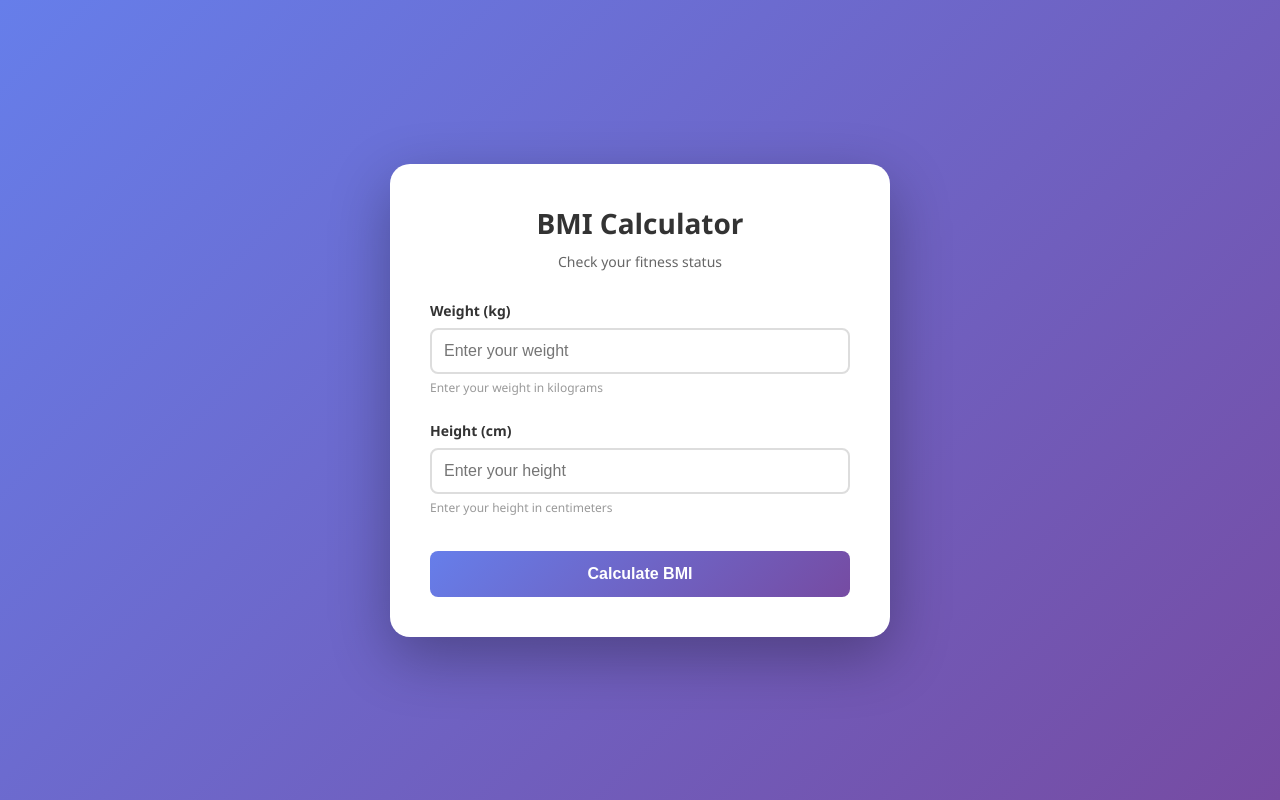
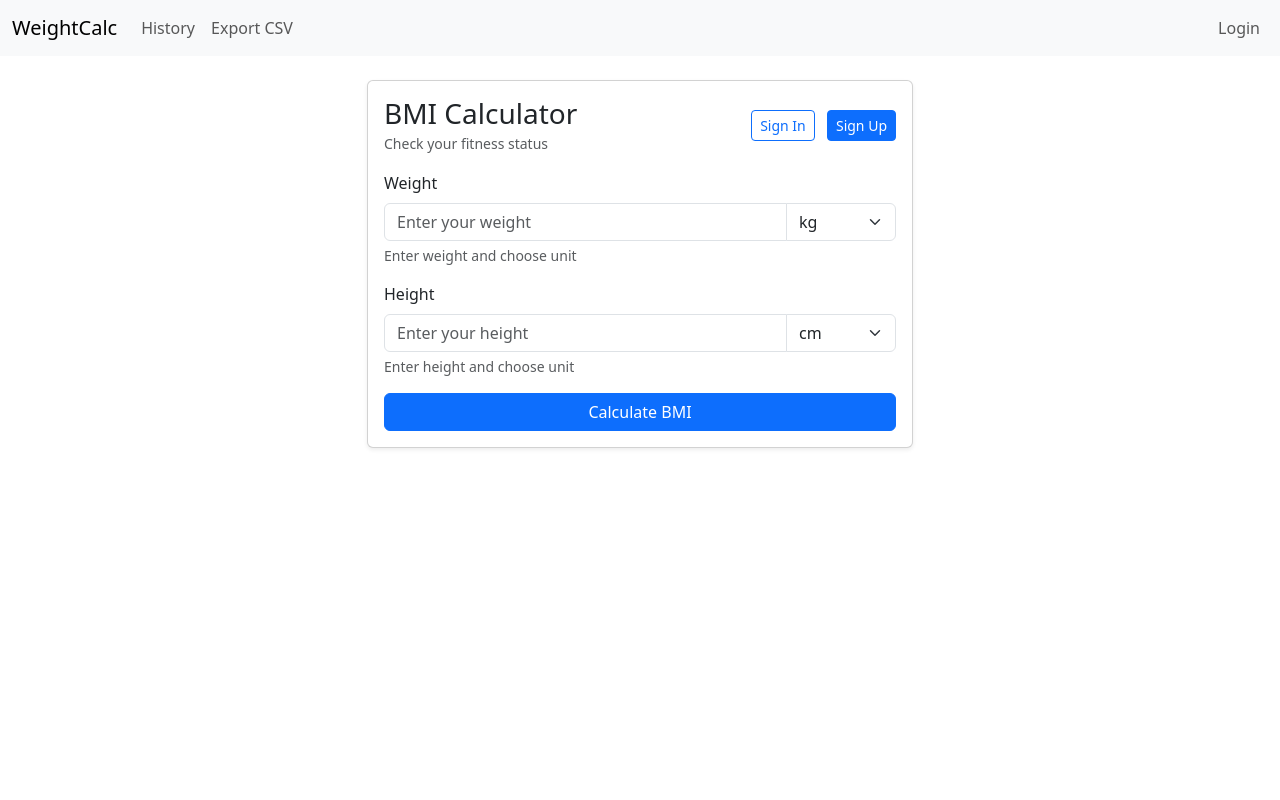
Before and after one commit to Sarvardev035/weight-calculator, a Flask app: page / in a window 1280 px wide. Run offline with Flask 3, Linux system fonts and the light colour scheme.

Commit message:
feat(ui): add Sign In/Sign Up buttons and login page

```diff
--- a/templates/index.html
+++ b/templates/index.html
@@ -1,263 +1,80 @@
-<!DOCTYPE html>
-<html lang="en">
-<head>
-    <meta charset="UTF-8">
-    <meta name="viewport" content="width=device-width, initial-scale=1.0">
-    <title>BMI Calculator</title>
-    <style>
-        * {
-            margin: 0;
-            padding: 0;
-            box-sizing: border-box;
-        }
+{% extends 'base.html' %}
 
-        body {
-            font-family: 'Segoe UI', Tahoma, Geneva, Verdana, sans-serif;
-            background: linear-gradient(135deg, #667eea 0%, #764ba2 100%);
-            min-height: 100vh;
-            display: flex;
-            justify-content: center;
-            align-items: center;
-            padding: 20px;
-        }
+{% block title %}BMI Calculator{% endblock %}
 
-        .container {
-            background: white;
-            border-radius: 20px;
-            box-shadow: 0 20px 60px rgba(0, 0, 0, 0.3);
-            padding: 40px;
-            width: 100%;
-            max-width: 500px;
-        }
-
-        h1 {
-            text-align: center;
-            color: #333;
-            margin-bottom: 10px;
-            font-size: 28px;
-        }
-
-        .subtitle {
-            text-align: center;
-            color: #666;
-            margin-bottom: 30px;
-            font-size: 14px;
-        }
-
-        .form-group {
-            margin-bottom: 25px;
-        }
-
-        label {
-            display: block;
-            margin-bottom: 8px;
-            color: #333;
-            font-weight: 600;
-            font-size: 14px;
-        }
-
-        input {
-            width: 100%;
-            padding: 12px;
-            border: 2px solid #ddd;
-            border-radius: 8px;
-            font-size: 16px;
-            transition: border-color 0.3s;
-        }
-
-        input:focus {
-            outline: none;
-            border-color: #667eea;
-        }
-
-        .input-helper {
-            font-size: 12px;
-            color: #999;
-            margin-top: 5px;
-        }
-
-        button {
-            width: 100%;
-            padding: 14px;
-            background: linear-gradient(135deg, #667eea 0%, #764ba2 100%);
-            color: white;
-            border: none;
-            border-radius: 8px;
-            font-size: 16px;
-            font-weight: 600;
-            cursor: pointer;
-            transition: transform 0.2s, box-shadow 0.2s;
-            margin-top: 10px;
-        }
-
-        button:hover {
-            transform: translateY(-2px);
-            box-shadow: 0 10px 25px rgba(102, 126, 234, 0.4);
-        }
-
-        button:active {
-            transform: translateY(0);
-        }
-
-        .result {
-            margin-top: 30px;
-            padding: 25px;
-            border-radius: 12px;
-            text-align: center;
-            display: none;
-        }
-
-        .result.show {
-            display: block;
-            animation: slideIn 0.3s ease-out;
-        }
-
-        @keyframes slideIn {
-            from {
-                opacity: 0;
-                transform: translateY(20px);
-            }
-            to {
-                opacity: 1;
-                transform: translateY(0);
-            }
-        }
-
-        .result h2 {
-            font-size: 32px;
-            margin-bottom: 10px;
-        }
-
-        .result p {
-            font-size: 18px;
-            margin: 10px 0;
-        }
-
-        .status {
-            font-size: 24px;
-            font-weight: bold;
-            margin-top: 15px;
-            padding: 10px;
-            border-radius: 8px;
-        }
-
-        .status.blue {
-            background-color: #e3f2fd;
-            color: #1565c0;
-        }
-
-        .status.green {
-            background-color: #e8f5e9;
-            color: #2e7d32;
-        }
-
-        .status.orange {
-            background-color: #fff3e0;
-            color: #e65100;
-        }
-
-        .status.red {
-            background-color: #ffebee;
-            color: #c62828;
-        }
-
-        .error {
-            color: #d32f2f;
-            background-color: #ffebee;
-            padding: 12px;
-            border-radius: 8px;
-            margin-top: 15px;
-            display: none;
-        }
-
-        .error.show {
-            display: block;
-        }
-
-        .bmi-chart {
-            margin-top: 20px;
-            padding-top: 20px;
-            border-top: 1px solid #eee;
-        }
-
-        .chart-label {
-            display: flex;
-            justify-content: space-between;
-            font-size: 12px;
-            color: #666;
-            margin-bottom: 10px;
-        }
-
-        .chart-bar {
-            height: 30px;
-            background: linear-gradient(90deg, #1565c0 0%, #2e7d32 25%, #e65100 75%, #c62828 100%);
-            border-radius: 15px;
-            position: relative;
-        }
-
-        .chart-pointer {
-            position: absolute;
-            top: -8px;
-            width: 2px;
-            height: 46px;
-            background-color: black;
-        }
-    </style>
-</head>
-<body>
-    <div class="container">
-        <h1>BMI Calculator</h1>
-        <p class="subtitle">Check your fitness status</p>
+{% block content %}
+<div class="row justify-content-center">
+  <div class="col-md-8 col-lg-6">
+    <div class="card shadow-sm">
+      <div class="card-body">
+        <div class="d-flex justify-content-between align-items-center mb-3">
+          <div>
+            <h3 class="card-title mb-0">BMI Calculator</h3>
+            <small class="text-muted">Check your fitness status</small>
+          </div>
+          <div>
+            {% if not username %}
+            <a href="{{ url_for('login') }}" class="btn btn-outline-primary btn-sm me-2">Sign In</a>
+            <a href="{{ url_for('login') }}" class="btn btn-primary btn-sm">Sign Up</a>
+            {% else %}
+            <span class="me-2">Signed in as <strong>{{ username }}</strong></span>
+            <a href="{{ url_for('logout') }}" class="btn btn-outline-secondary btn-sm">Logout</a>
+            {% endif %}
+          </div>
+        </div>
 
         <form id="bmiForm">
-            <div class="form-group">
-                <label for="weight">Weight (kg)</label>
-                <input
-                    type="number"
-                    id="weight"
-                    placeholder="Enter your weight"
-                    min="1"
-                    step="0.1"
-                    required
-                >
-                <div class="input-helper">Enter your weight in kilograms</div>
+          <div class="mb-3">
+            <label for="weight" class="form-label">Weight</label>
+            <div class="input-group">
+              <input type="number" class="form-control" id="weight" placeholder="Enter your weight" min="1" step="0.1" required>
+              <select id="weight_unit" class="form-select" style="max-width: 110px;">
+                <option value="kg" selected>kg</option>
+                <option value="lb">lb</option>
+              </select>
+            </div>
+            <div class="form-text">Enter weight and choose unit</div>
           </div>
 
-            <div class="form-group">
-                <label for="height">Height (cm)</label>
-                <input
-                    type="number"
-                    id="height"
-                    placeholder="Enter your height"
-                    min="1"
-                    step="0.1"
-                    required
-                >
-                <div class="input-helper">Enter your height in centimeters</div>
+          <div class="mb-3">
+            <label for="height" class="form-label">Height</label>
+            <div class="input-group">
+              <input type="number" class="form-control" id="height" placeholder="Enter your height" min="1" step="0.1" required>
+              <select id="height_unit" class="form-select" style="max-width: 110px;">
+                <option value="cm" selected>cm</option>
+                <option value="in">in</option>
+              </select>
+            </div>
+            <div class="form-text">Enter height and choose unit</div>
           </div>
 
-            <button type="submit">Calculate BMI</button>
+          <button type="submit" class="btn btn-primary w-100">Calculate BMI</button>
         </form>
 
-        <div class="error" id="error"></div>
+        <div class="mt-3" id="error" style="display:none;"></div>
 
-        <div class="result" id="result">
-            <h2 id="bmiValue"></h2>
+        <div class="mt-3 card" id="result" style="display:none;">
+          <div class="card-body text-center">
+            <h4 id="bmiValue"></h4>
             <p id="bmiLabel">Your BMI is</p>
-            <div class="status" id="status"></div>
+            <div id="status" class="fw-bold p-2 rounded"></div>
 
-            <div class="bmi-chart">
-                <div class="chart-label">
+            <div class="mt-3">
+              <div class="d-flex justify-content-between small text-muted">
                 <span>Underweight</span>
                 <span>Normal</span>
                 <span>Overweight</span>
                 <span>Obese</span>
               </div>
-                <div class="chart-bar">
-                    <div class="chart-pointer" id="pointer"></div>
+              <div class="position-relative bg-light rounded" style="height:30px;">
+                <div id="pointer" style="position:absolute; top: -8px; width:2px; height:46px; background:#000; left:0%"></div>
               </div>
-                <div style="text-align: center; margin-top: 5px; font-size: 12px; color: #999;">
-                    18.5 --- 25 --- 30
+              <div class="text-center small text-muted mt-2">18.5 --- 25 --- 30</div>
+            </div>
+
+          </div>
+        </div>
+
       </div>
     </div>
   </div>
@@ -276,30 +93,25 @@
 
   const weight = parseFloat(document.getElementById('weight').value);
   const height = parseFloat(document.getElementById('height').value);
+  const unit = document.getElementById('weight_unit').value;
+  const height_unit = document.getElementById('height_unit').value;
 
-            errorDiv.classList.remove('show');
+  errorDiv.style.display = 'none';
 
   try {
     const response = await fetch('/calculate', {
       method: 'POST',
-                    headers: {
-                        'Content-Type': 'application/json'
-                    },
-                    body: JSON.stringify({ weight, height })
+      headers: { 'Content-Type': 'application/json' },
+      body: JSON.stringify({ weight, height, weight_unit: unit, height_unit })
     });
 
     const data = await response.json();
+    if (!response.ok) throw new Error(data.error || 'Invalid input');
 
-                if (!response.ok) {
-                    throw new Error(data.error);
-                }
-
-                // Display result
     bmiValue.textContent = data.bmi;
     statusDiv.textContent = data.status;
-                statusDiv.className = 'status ' + data.color;
+    statusDiv.className = 'fw-bold p-2 rounded ' + (data.color || '');
 
-                // Update pointer position (0-100%)
     let pointerPosition = 0;
     if (data.bmi < 18.5) {
       pointerPosition = (data.bmi / 18.5) * 25;
@@ -312,14 +124,13 @@
     }
 
     pointer.style.left = pointerPosition + '%';
-
-                resultDiv.classList.add('show');
-            } catch (error) {
-                errorDiv.textContent = error.message || 'An error occurred. Please try again.';
-                errorDiv.classList.add('show');
-                resultDiv.classList.remove('show');
+    resultDiv.style.display = 'block';
+  } catch (err) {
+    errorDiv.textContent = err.message || 'An error occurred';
+    errorDiv.className = 'alert alert-danger';
+    errorDiv.style.display = 'block';
+    resultDiv.style.display = 'none';
   }
 });
 </script>
-</body>
-</html>
+{% endblock %}
```
Also changed, not shown: templates/login.html (added, +27 -0 lines). Lines whose indentation alone changed are shown as unchanged.
